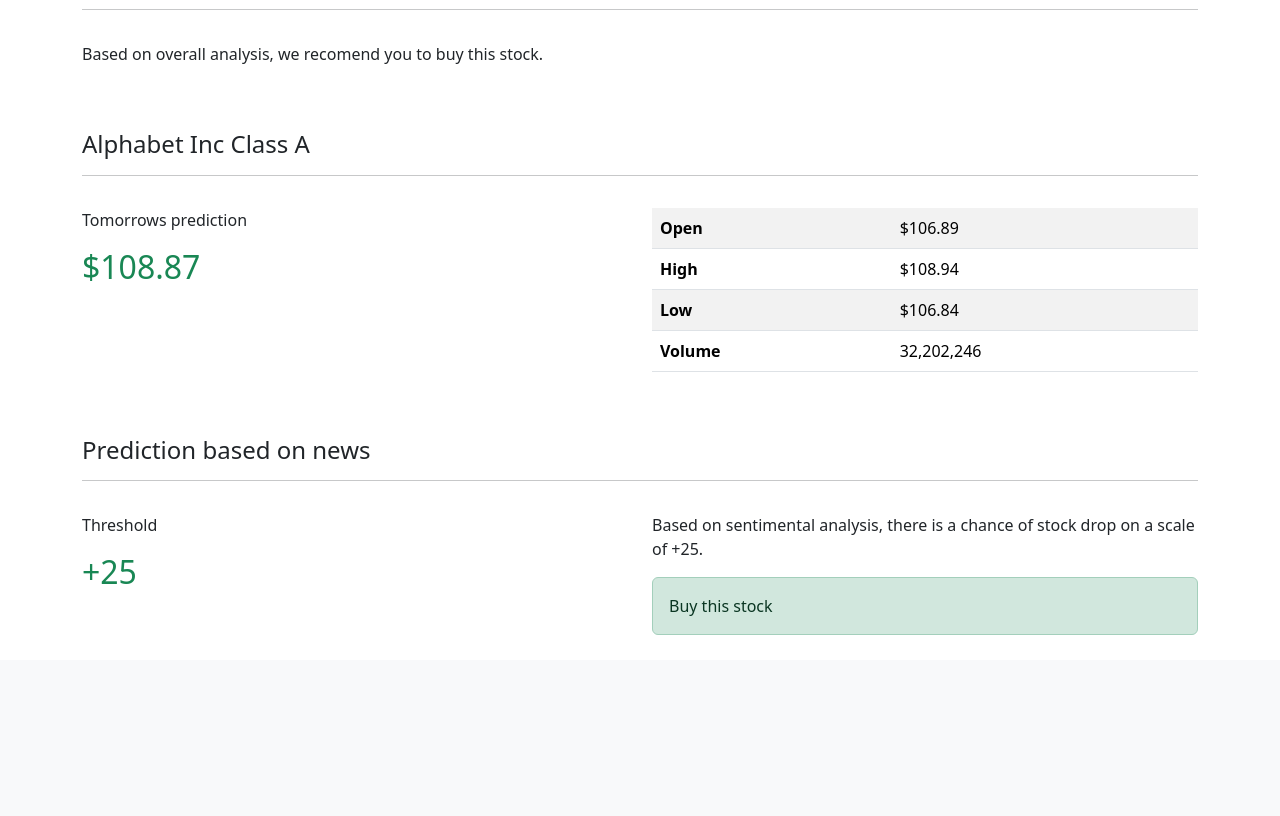
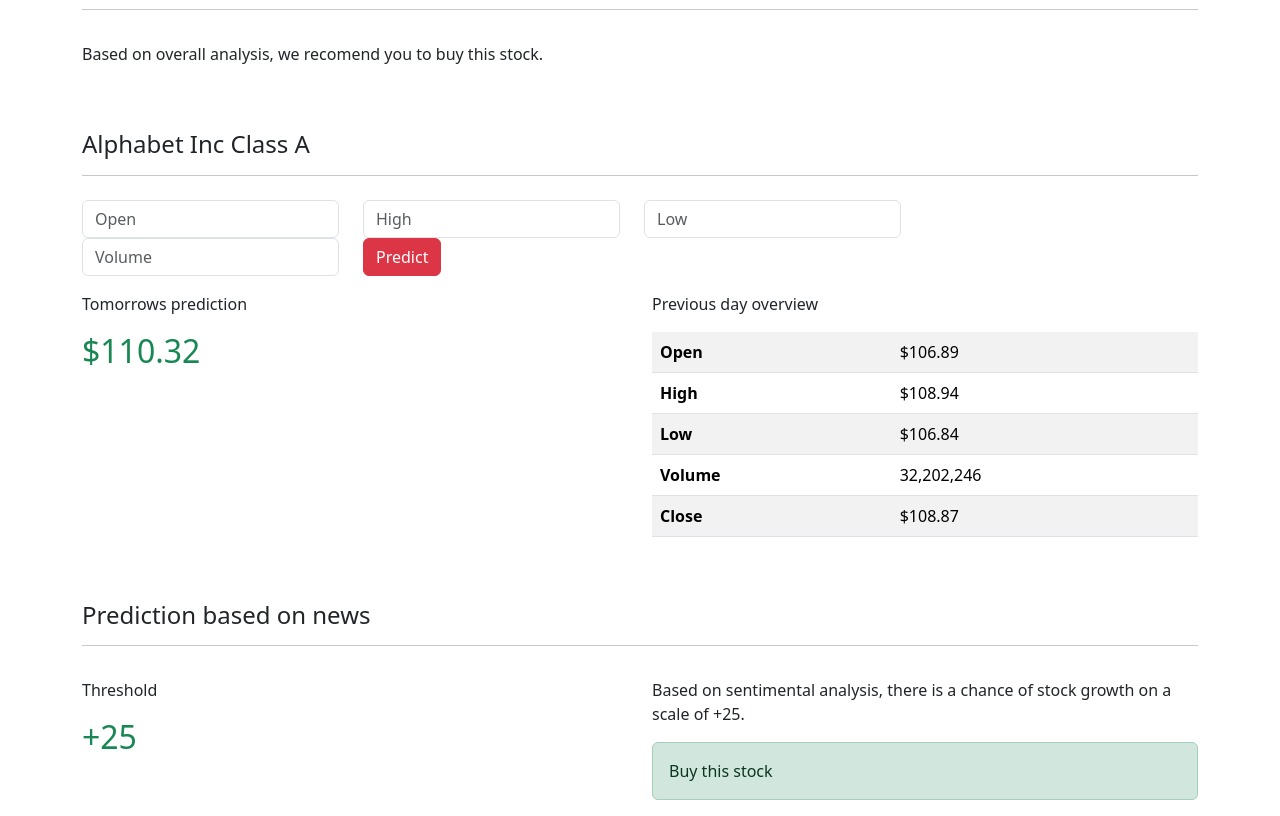
Before and after one commit to BetaminC/BetaminC, a Python web app: template templates/index.html in a window 1280 px wide. Shown: the part 140-956 px from the top of the page. Before the commit the page ends 775 px from the top, so only its background shows below. Run offline with Jinja, Linux system fonts and the light colour scheme; the template is opened without the code that fills it, so the values that code supplies are empty.

Commit message:
Added fields

```diff
--- a/templates/index.html
+++ b/templates/index.html
@@ -38,9 +38,7 @@
       </div>
       <div class="row mt-3">
         <div class="col-lg-12">
-          <p>
-            Based on overall analysis, we recomend you to buy this stock.
-          </p>
+          <p>Based on overall analysis, we recomend you to buy this stock.</p>
         </div>
       </div>
       <div class="row mt-5">
@@ -49,12 +47,52 @@
           <hr />
         </div>
       </div>
+      <div class="row mt-2 mb-3">
+        <form class="row">
+          <div class="col-auto">
+            <input
+              type="text"
+              class="form-control"
+              id="open"
+              placeholder="Open"
+            />
+          </div>
+          <div class="col-auto">
+            <input
+              type="text"
+              class="form-control"
+              id="high"
+              placeholder="High"
+            />
+          </div>
+          <div class="col-auto">
+            <input
+              type="text"
+              class="form-control"
+              id="low"
+              placeholder="Low"
+            />
+          </div>
+          <div class="col-auto">
+            <input
+              type="text"
+              class="form-control"
+              id="volume"
+              placeholder="Volume"
+            />
+          </div>
+          <div class="col-auto">
+            <button class="btn btn-danger" type="submit">Predict</button>
+          </div>
+        </form>
+      </div>
       <div class="row mt-3">
         <div class="col-lg-6">
           <p>Tomorrows prediction</p>
-          <h2 class="text-success">$108.87</h2>
+          <h2 class="text-success">$110.32</h2>
         </div>
         <div class="col-lg-6">
+          <p>Previous day overview</p>
           <table class="table table-striped">
             <tbody>
               <tr>
@@ -73,6 +111,10 @@
                 <th scope="row">Volume</th>
                 <td>32,202,246</td>
               </tr>
+              <tr>
+                <th scope="row">Close</th>
+                <td>$108.87</td>
+              </tr>
             </tbody>
           </table>
         </div>
@@ -90,8 +132,8 @@
         </div>
         <div class="col-lg-6">
           <p>
-            Based on sentimental analysis, there is a chance of stock drop on a
-            scale of +25.
+            Based on sentimental analysis, there is a chance of stock growth on
+            a scale of +25.
           </p>
           <div class="alert alert-success" role="alert">Buy this stock</div>
         </div>
```
